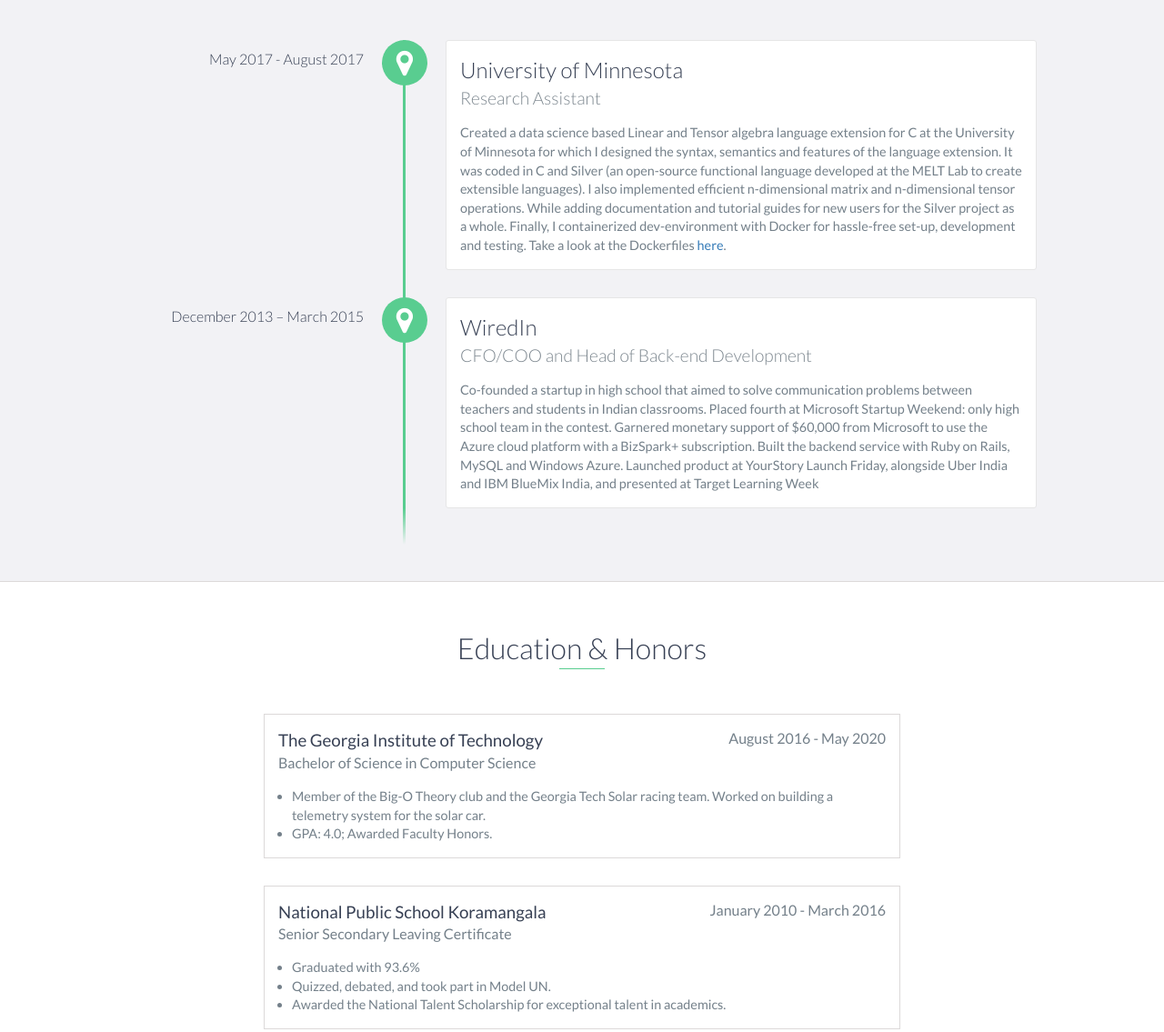
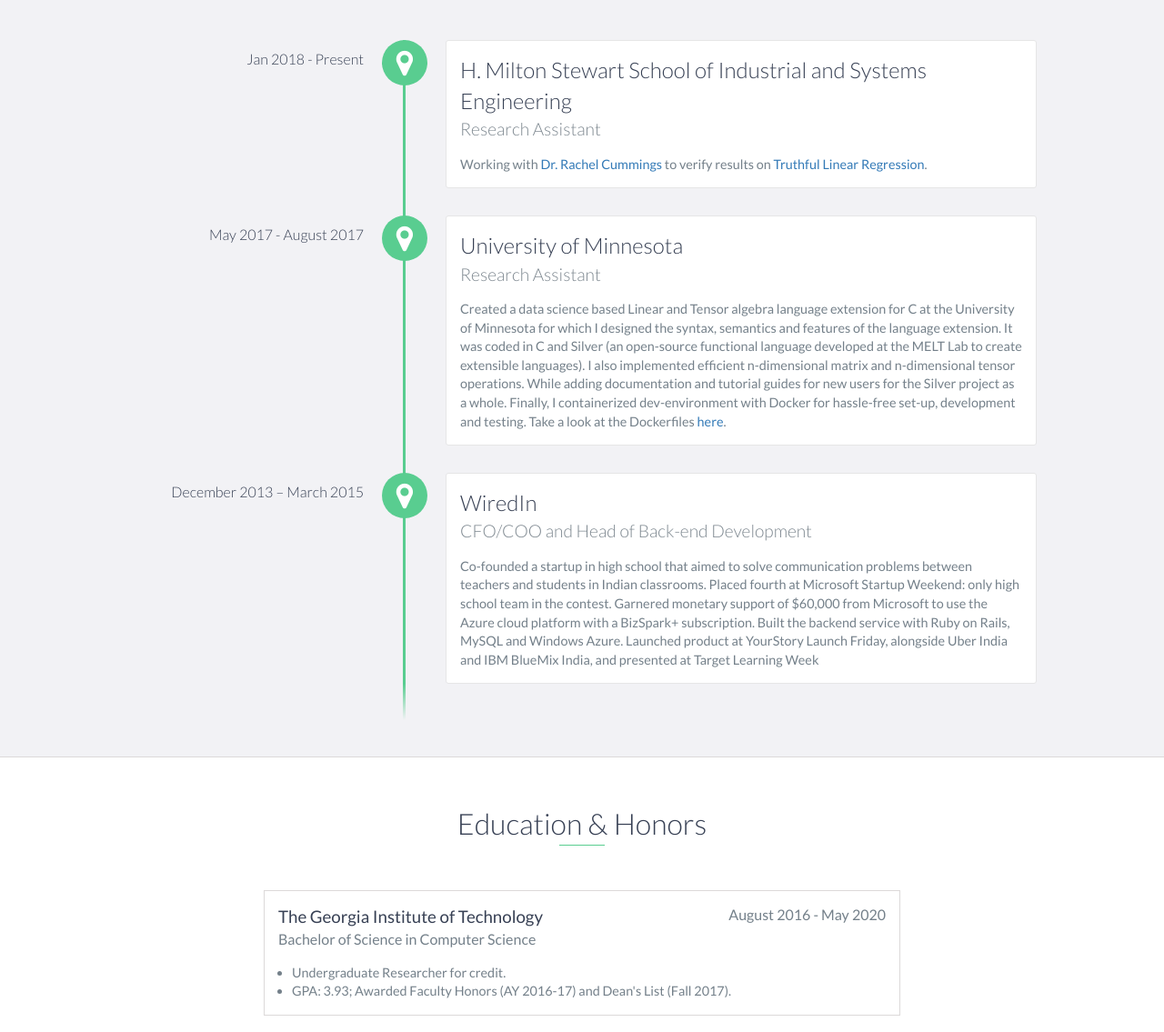
Before and after one commit to AnkitSiva/ankitsiva.github.io, a website: page index.html in a window 1280 px wide. Shown: the part 1200-2335 px from the top of the page at 91% size. Drawn offline with nearby package versions, Linux system fonts and the light colour scheme.

Commit message:
Lots of things fixed and updated

```diff
--- a/index.html
+++ b/index.html
@@ -85,7 +85,7 @@
                 </div>
                 <div class="col-md-8">
                     <div class="description text-center">
-                        <p>I'm a sophomore at the Georgia Institute of Technology, pursuing a Bachelor of Science in Computer Science. I am currently researching Differential Privacy with <a href="https://pwp.gatech.edu/rachel-cummings/">Dr. Rachel Cummings</a>. I mentor incoming freshmen, play badminton, learn the drums, hike and bike, kayak, explore Atlanta, and participate at Hackathons. I'm deeply interested in computer science theory, artificial intelligence, and server-side programming.</p>
+                        <p>I'm a sophomore at the Georgia Institute of Technology, pursuing a Bachelor of Science in Computer Science. I am currently researching Differential Privacy. I mentor incoming freshmen, play badminton, learn the drums, hike and bike, kayak, explore Atlanta, and participate at Hackathons. I'm deeply interested in computer science theory, artificial intelligence, and server-side programming.</p>
                     <p>I enjoy writing <a href="https://github.com/ankitsiva/CLISetupGuide">guides</a>(currently just one, a vim usage guide coming soon) on using and setting up dev-tools (they help me set up new machines faster). Feel free to check them out and contribute to them.</p>
                     </div>
                 </div>
@@ -95,6 +95,13 @@
     <!-- End #about -->
 		<div id="experience" class="background-alt"> <h2 class="heading">Experience</h2>
         <div id="experience-timeline">
+            <div data-date="Jan 2018 - Present">
+                <h3>H. Milton Stewart School of Industrial and Systems Engineering</h3>
+                <h4>Research Assistant</h4>
+                <p>
+                    Working with <a href="https://pwp.gatech.edu/rachel-cummings/">Dr. Rachel Cummings</a> to verify results on <a href = "https://arxiv.org/abs/1506.03489">Truthful Linear Regression</a>.
+                </p>
+            </div>
             <div data-date="May 2017 - August 2017">
                 <h3>University of Minnesota</h3>
                 <h4>Research Assistant</h4>
@@ -124,10 +131,10 @@
             <h4>Bachelor of Science in Computer Science</h4>
             <ul>
 							<li>
-								Member of the Big-O Theory club and the Georgia Tech Solar racing team. Worked on building a telemetry system for the solar car.
+								Undergraduate Researcher for credit.
 							</li>
 							<li>
-								GPA: 4.0; Awarded Faculty Honors.
+								GPA: 3.93; Awarded Faculty Honors (AY 2016-17) and Dean's List (Fall 2017).
 							</li>
         </div>
         <!-- End .education-block -->
```
Also changed, not shown: 2 other files.
